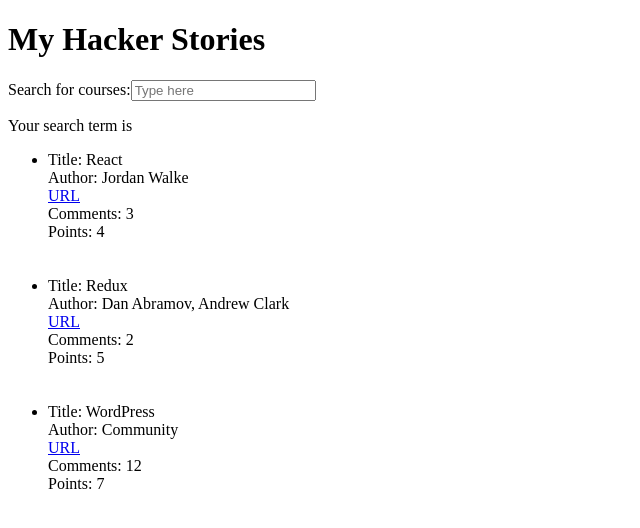
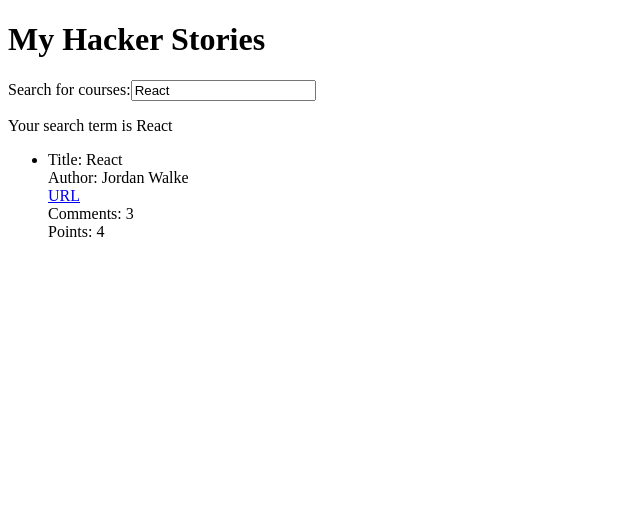
Before and after one commit to afrangulea/hacker-stories-2, a React (Vite) app: page / in a window 1280 px wide. Shown: the top 528 px of the page, without its empty margins (0-640 px from the left). Built offline with nearby package versions, Linux system fonts and the light colour scheme.

Commit message:
added custom hook

```diff
--- a/src/App.jsx
+++ b/src/App.jsx
@@ -1,5 +1,17 @@
 /* eslint-disable react/prop-types */
 import * as React from "react";
+
+/*Custom hook*/
+
+const useStorageState = (key, initialState) => {
+  const [value, setValue] = React.useState(
+    localStorage.getItem(key) || initialState
+  );
+  React.useEffect(() => {
+    localStorage.setItem(key, value);
+  }, [value, key]);
+  return [value, setValue];
+};
 
 const App = () => {
   const stories = [
@@ -29,13 +41,7 @@
     },
   ];
 
-  const [searchTerm, setSearchTerm] = React.useState(
-    localStorage.getItem("search") || ""
-  );
-
-  React.useEffect(() => {
-    localStorage.setItem("search", searchTerm);
-  }, [searchTerm]);
+  const [searchTerm, setSearchTerm] = useStorageState("search", "React");
 
   const handleSearch = (event) => {
     setSearchTerm(event.target.value);
```
